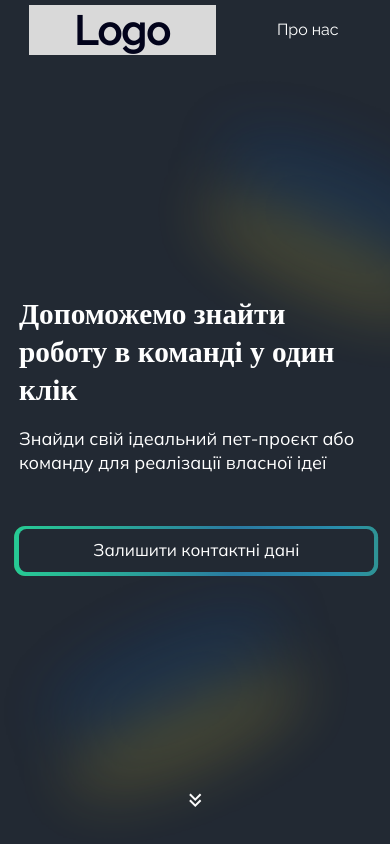
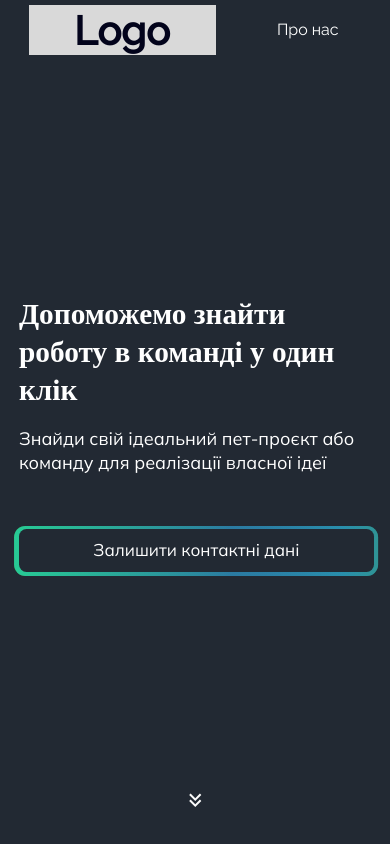
Before and after one commit to mahalov27/junior-platform-lending, a React (Vite) app: page / in a window 390 px wide. Shown: the top 844 px of the page. Built offline with nearby package versions, Linux system fonts and the light colour scheme; a web font is replaced by a local one.

Commit message:
fix: bg and container padding

```diff
--- a/package.json
+++ b/package.json
@@ -1,11 +1,9 @@
 {
   "name": "junior_lending",
   "version": "0.0.0",
-  "homepage": "https://mahalov27.github.io/junior-platform-lending/",
+  "private": true,
   "type": "module",
   "scripts": {
-    "predeploy": "npm run build",
-    "deploy": "gh-pages -d build",
     "start": "vite",
     "build": "tsc && vite build",
     "lint": "eslint . --ext ts,tsx --report-unused-disable-directives --max-warnings 0",
@@ -14,7 +12,6 @@
   "dependencies": {
     "axios": "^1.4.0",
     "build": "^0.1.4",
-    "gh-pages": "^6.0.0",
     "gsap": "^3.12.2",
     "react": "^18.2.0",
     "react-dom": "^18.2.0",
--- a/src/components/Lending/Form/Form.module.scss
+++ b/src/components/Lending/Form/Form.module.scss
@@ -157,6 +157,7 @@
           height: calc(100vw / 412 * 46);
           font-size: calc(100vw / 412 * 16);
           border-radius: calc(100vw / 412 * 12);
+          margin-top: calc(100vw / 412 * 10);
         }
         &:disabled{
           opacity: 0.5;
--- a/src/components/Lending/Functional/Functional.module.scss
+++ b/src/components/Lending/Functional/Functional.module.scss
@@ -3,7 +3,6 @@
 .section {
   position: relative;
   overflow-x: hidden;
-  padding: 0 calc(100vw / 820 * 40);
   @media (max-width: 820px) {
     overflow-x:visible;
     // height: calc(100vw / 820 * 1170);
--- a/src/components/Lending/Title/Title.module.scss
+++ b/src/components/Lending/Title/Title.module.scss
@@ -13,11 +13,12 @@
   }
   .backgroundContainer {
     position: absolute;
-    top: 43%;
+    z-index: 5;
+    top: 0;
     left: 50%;
-    transform: translate(-50%, -50%);
+    transform: translateX(-50%);
     width: calc(100vw / 1920 * 1920);
-    height: calc(100vw / 1920 * 710);
+    height: calc(100vh - 92px);
     pointer-events: none;
     opacity: 0.4;
     @media (min-width: 1920px) {
@@ -43,10 +44,10 @@
       }
     }
     .flagLeft {
-      top: -9%;
+      top: -5%;
       left: -12%;
       @media (max-width: 820px) {
-        top: 70%;
+        top: 80%;
         left: -30%;
       }
       @media (max-width: 412px) {
@@ -55,11 +56,18 @@
       }
     }
     .flagRight {
-      top: -10%;
-      right: -30%;
+      top: 15%;
+      right: -10%;
       z-index: -1;
       transform: scaleY(-1);
       rotate: 180deg;
+      @media (min-width: 1920px) {
+
+      }
+      @media (max-width: 820px) {
+        top: -115%;
+        right: -30%;
+      }
       @media (max-width: 412px) {
         top: -170%;
         right: -30%;
--- a/src/pages/AboutUsPage/AboutUsPage.tsx
+++ b/src/pages/AboutUsPage/AboutUsPage.tsx
@@ -11,7 +11,6 @@ const AboutUsPage = () => {
 
   return (
     <div className={styles.container}>
-
       <Title/>
       <AboutUs />
       <ForWho />
--- a/tsconfig.node.json
+++ b/tsconfig.node.json
@@ -3,7 +3,7 @@
     "composite": true,
     "skipLibCheck": true,
     "module": "ESNext",
-    "moduleResolution": "bundler",
+    "moduleResolution": "node",
     "allowSyntheticDefaultImports": true
   },
   "include": ["vite.config.ts"]
```
Also changed, not shown: vercel.json (added), 1 other file (tests, documents, lock files or other folders).
